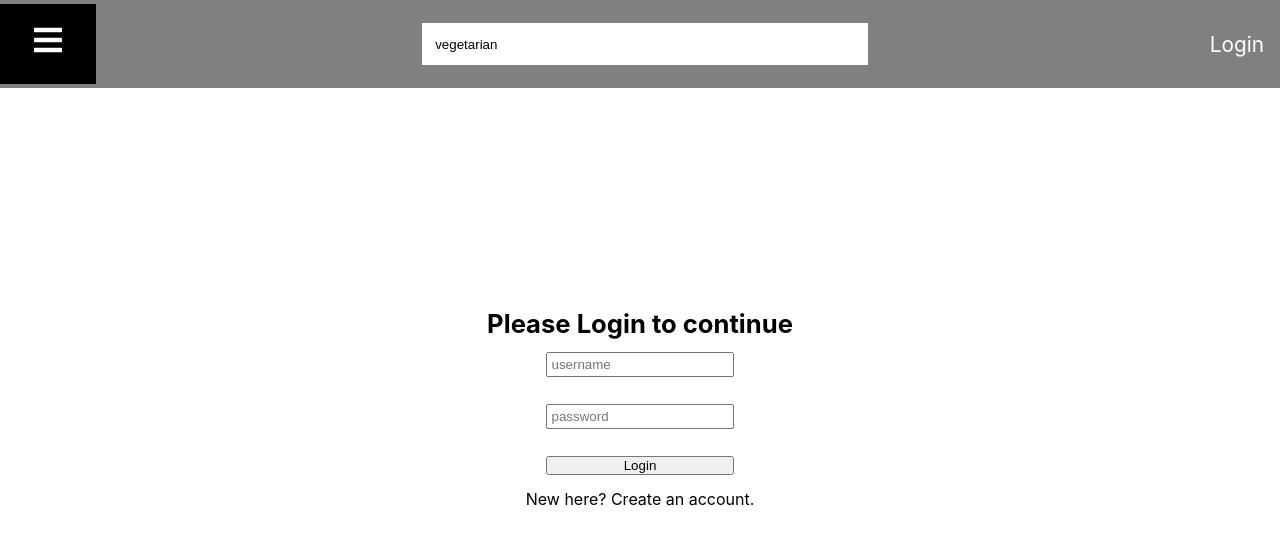
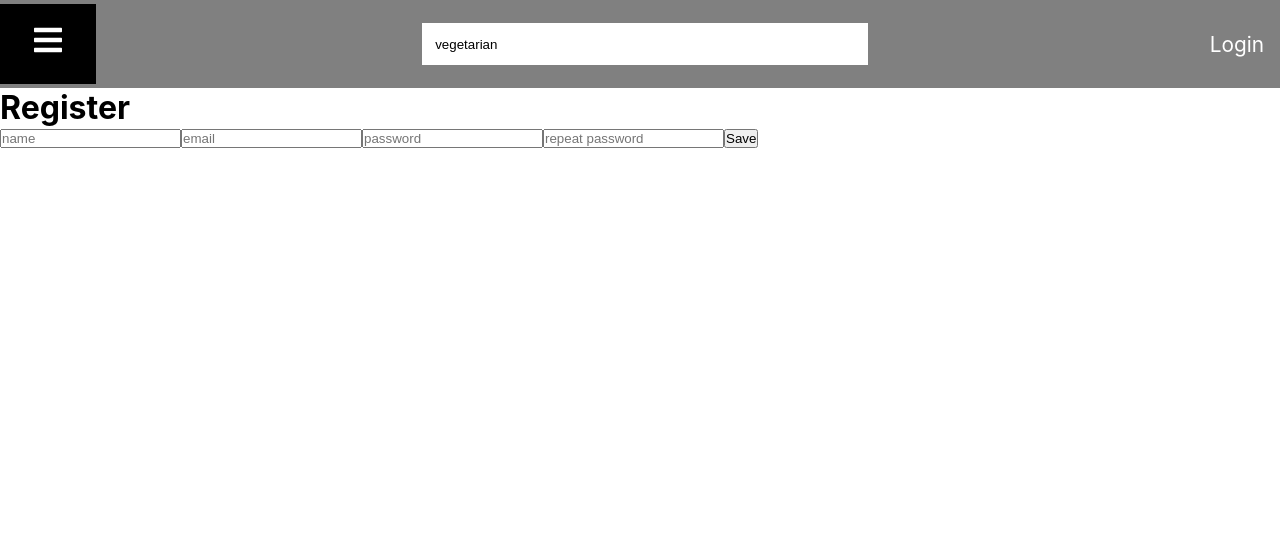
Before and after one commit to ZsuzsaMano/YourRecipes, a React (Create React App) app: page /login/register in a window 1280 px wide. Shown: the top 544 px of the page. Built offline with nearby package versions, Linux system fonts and the light colour scheme; no server answers.

Commit message:
link and style register

```diff
--- a/src/components/Login.js
+++ b/src/components/Login.js
@@ -1,4 +1,5 @@
 import React from 'react';
+import {Link} from 'react-router-dom';
 
 const Login = () => {
   return (
@@ -9,7 +10,9 @@ const Login = () => {
     <input type="password" placeholder="password" required/>
     <button className="submit">Login</button>
     </form>
+    <Link to= 'login/register'>
    <p>New here? Create an account. </p>
+   </Link>
     </div>
   );
 
--- a/src/components/Register.js
+++ b/src/components/Register.js
@@ -3,14 +3,16 @@ import PropTypes from 'prop-types'
 
 const Register = (props) => {
   return (
-    <form action="">
+    <div className="register">
+      <h1>Register</h1>
+      <form className= "register__form" action="">
         <input type="text" placeholder = "name" required/>
         <input type="email" placeholder = "email" required/>
         <input type="password" placeholder = "password" required/>
         <input type="password" placeholder = "repeat password" required/>
         <button className="register__button">Save</button>
       </form>
-    <div />
+    </div>
   )
 }
 
--- a/src/pages/LoginPage.js
+++ b/src/pages/LoginPage.js
@@ -1,10 +1,22 @@
 import React from 'react';
+import {
+  Switch,
+  Route
+} from 'react-router-dom';
 import Login from '../components/Login';
+import Register from '../components/Register';
 
 const LoginPage = () => {
   return (
     <div className = "loginpage">
-  <Login/>
+      <Switch>
+        <Route exact path = '/login'>
+          <Login/>
+        </Route>
+        <Route path= '/login/register'>
+          <Register/>
+        </Route>
+      </Switch>
     </div>
   );
 
--- a/src/styles/login.scss
+++ b/src/styles/login.scss
@@ -1,6 +1,6 @@
 //main: App.scss
 
-.login {
+.login, .register {
   width: clamp(200px, 80%, 400px);
   margin: auto;
   height: 80vh;
@@ -19,7 +19,13 @@
     padding: 0.2rem;
   }
 
+
   button {
     width: 100%;
   }
 }
+
+
+.register .register__form{
+  height: 300px;
+}
```
Lines whose indentation alone changed are shown as unchanged.
